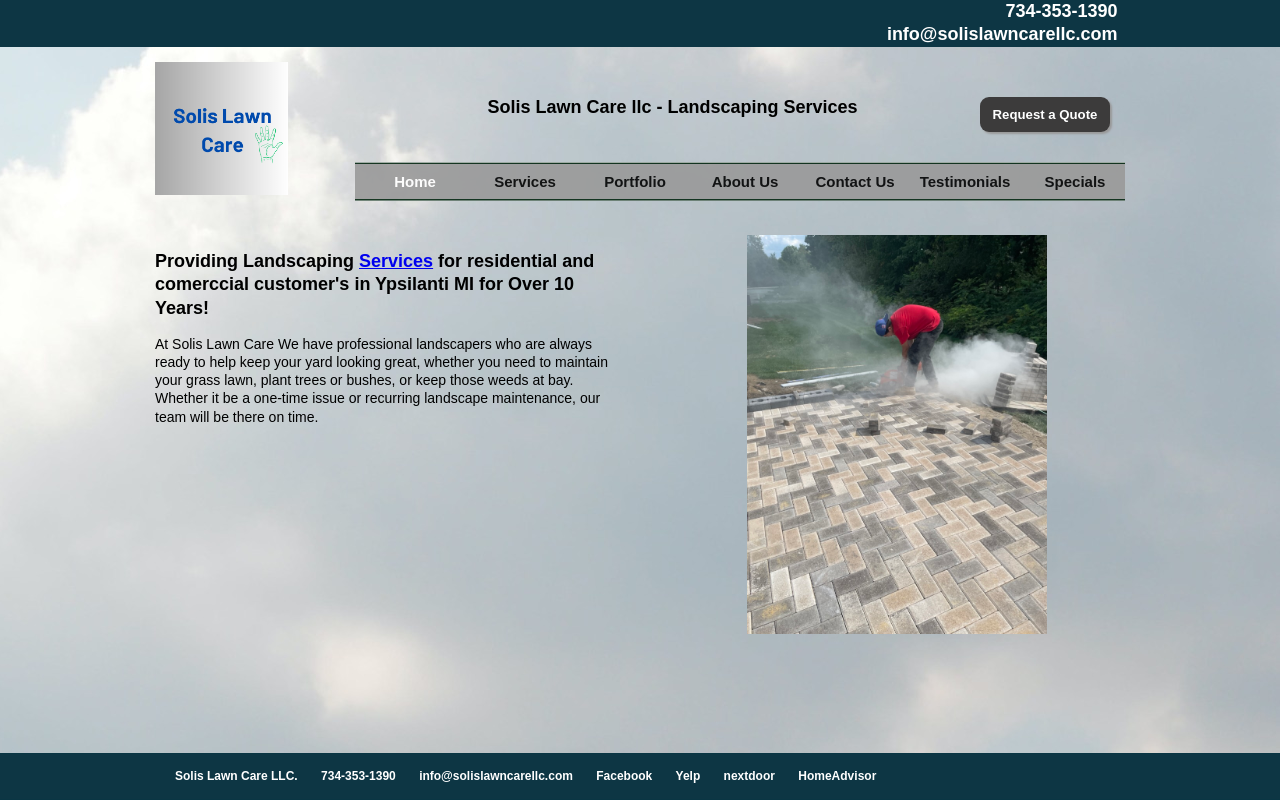
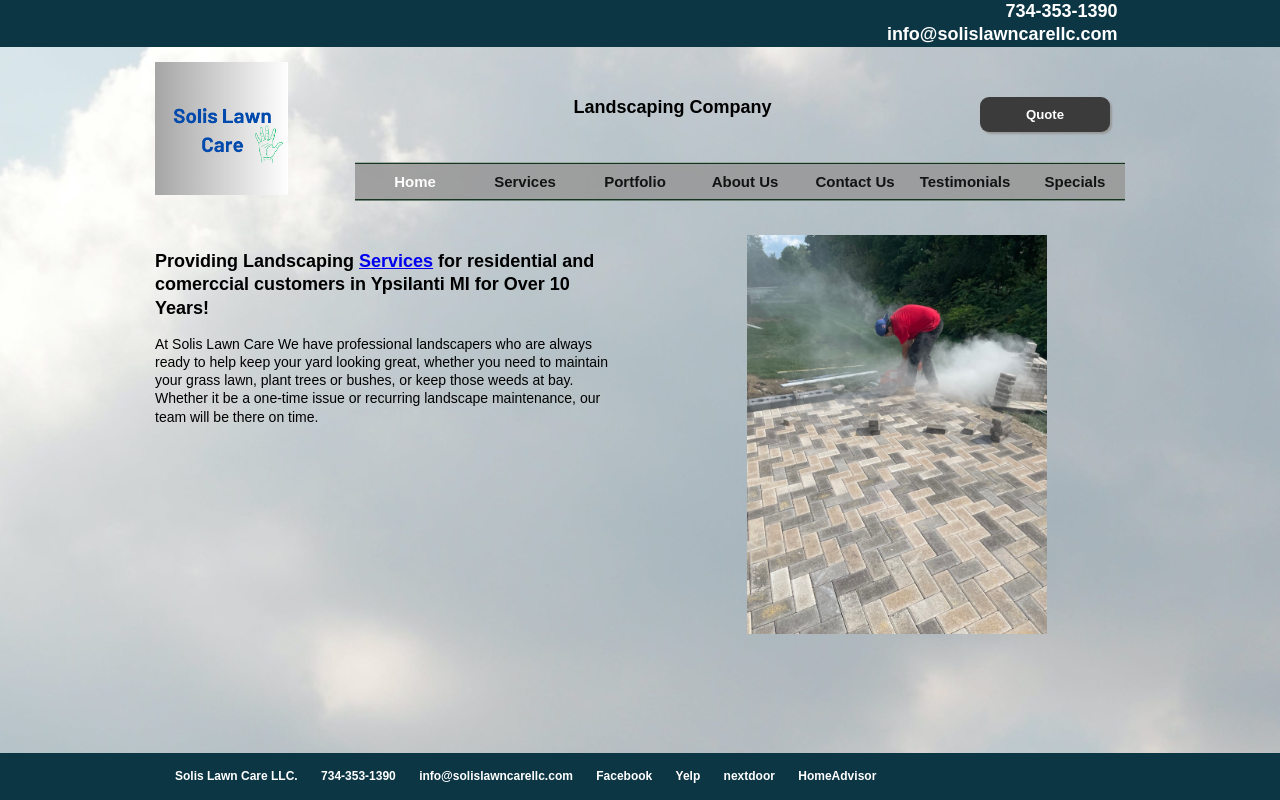
Before and after one commit to Egaruiz/Solis, a plain HTML site: page index.html in a window 1280 px wide. Drawn offline with Linux system fonts and the light colour scheme; files whose address does not match are found by name.

Commit message:
Update index.html

```diff
--- a/index.html
+++ b/index.html
@@ -1,7 +1,7 @@
 <!DOCTYPE html>
 <html lang="en" dir="ltr">
 <head>
-  <title> Solis Lawn Care and Snow Removal :Ann Arbor MI.</title>
+  <title> Ann Arbor Landscaping , Solis lawn Care llc </title>
   <meta name="viewport" content="width=device-width, initial-scale=1" />
   <meta http-equiv="Content-Type" content="text/html; charset=utf-8" />
   <meta name="description" content="We provide a full range of landscaping services, as well as snow removal. Based in Ypsilanti Michigan." />
@@ -38,9 +38,9 @@ height="0" width="0" style="display:none;visibility:hidden"></iframe></noscript>
             <a href="index.html"><img class="scaleImg" src="images/32.png" alt="Solis Lawn Care & Snow Removal"
                 width="133" height="144" /></a>
           </div>
-          <div id="tagline"> Solis Lawn Care llc - Landscaping  Services</div>
+          <div id="tagline"> Landscaping Company </div>
           <div id="quoteNav" class="flex space-between is-vcentered">
-            <a id="quote" href="contact-us.html">Request a Quote</a>
+            <a id="quote" href="contact-us.html"> Quote</a>
             <a id="mobileMenu" href="#menu"><img src="images/menu .png" alt="Navigation Menu" width="35"
                 height="28" /></a>
           </div>
@@ -77,7 +77,7 @@ height="0" width="0" style="display:none;visibility:hidden"></iframe></noscript>
       <div class="flex space-between even-cols wrap900">
 
         <div id="textCol">
-          <h2>Providing Landscaping  <a href="services.html">Services</a> for residential and comerccial customer's in Ypsilanti MI for Over 10 Years!</h2>
+          <h2>Providing Landscaping  <a href="services.html">Services</a> for residential and comerccial customers in Ypsilanti MI for Over 10 Years!</h2>
 
          <p> At Solis Lawn Care  We have professional landscapers who are always ready to help keep your yard looking great,
 whether you need to maintain your grass lawn, plant trees or bushes, or keep those weeds at bay.
```
